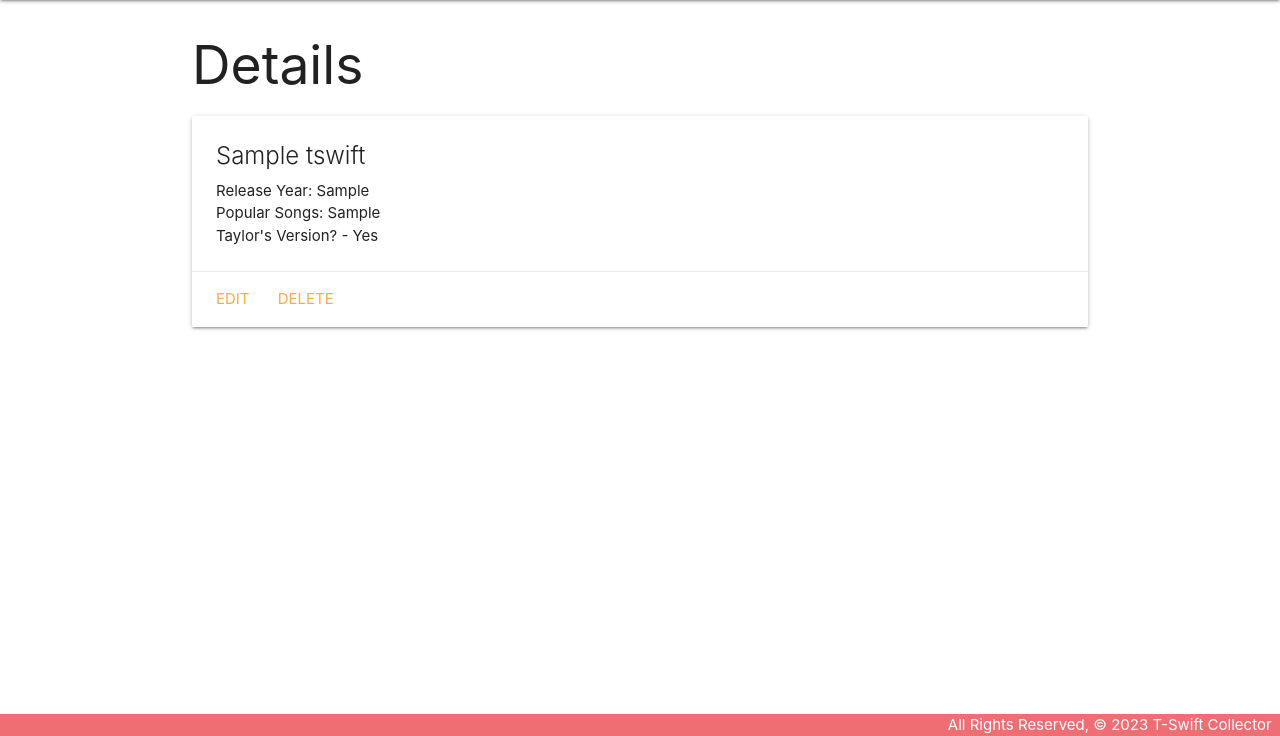
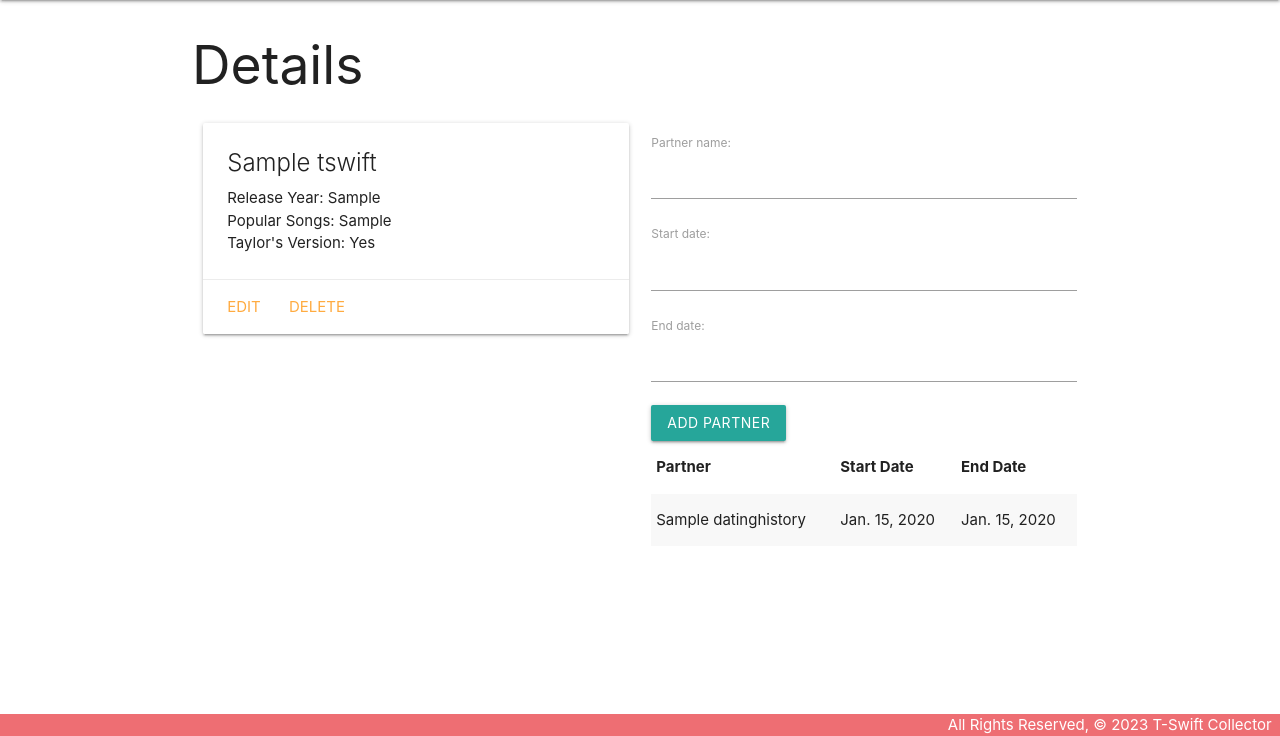
Before and after one commit to shaneyoung91/tswiftcollector, a Django app: page /tswifts/1/ in a window 1280 px wide. Shown: the part 64-800 px from the top of the page. Run offline with Django 4.2, Linux system fonts and the light colour scheme; tables that the repository leaves empty hold one stand-in row (values such as "Sample post").

Commit message:
Lab part 4 complete. Create new model with one to many relationship and implemented Create & Read functionality

```diff
--- a/main_app/admin.py
+++ b/main_app/admin.py
@@ -1,5 +1,6 @@
 from django.contrib import admin
-from .models import TSwift
+from .models import TSwift, DatingHistory
 
 # Register your models here.
 admin.site.register(TSwift)
+admin.site.register(DatingHistory)
--- /dev/null
+++ b/main_app/forms.py
@@ -0,0 +1,7 @@
+from django.forms import ModelForm
+from .models import DatingHistory
+
+class DatingHistoryForm(ModelForm):
+    class Meta:
+        model = DatingHistory
+        fields = ['partner_name', 'start_date', 'end_date']
--- a/main_app/models.py
+++ b/main_app/models.py
@@ -13,3 +13,13 @@ class TSwift(models.Model):
 
     def get_absolute_url(self):
         return reverse('detail', kwargs={'tswift_id': self.id})
+
+class DatingHistory(models.Model):
+    partner_name = models.CharField(max_length=100)
+    start_date = models.DateField()
+    end_date = models.DateField(null=True, blank=True)
+
+    tswift = models.ForeignKey(TSwift, on_delete=models.CASCADE)
+
+    def __str__(self):
+        return f'{self.tswift.name} - {self.partner_name}'
--- a/main_app/templates/base.html
+++ b/main_app/templates/base.html
@@ -9,6 +9,7 @@
     <title>T-Swift Collector</title>
     <link rel="stylesheet" href="https://cdnjs.cloudflare.com/ajax/libs/materialize/1.0.0/css/materialize.min.css">
     <link rel="stylesheet" type="text/css" href="{% static 'css/style.css' %}">
+    <script src="https://cdnjs.cloudflare.com/ajax/libs/materialize/1.0.0/js/materialize.min.js"></script>
 </head>
 <body>
     <header class="navbar-fixed">
--- a/main_app/templates/tswifts/detail.html
+++ b/main_app/templates/tswifts/detail.html
@@ -3,15 +3,17 @@
 
 <h2>Details</h2>
 
+<div class="row">
+    <div class="col s6">
         <div class="card">
                 <div class="card-content">
                     <span class="card-title">{{ tswift.name }}</span>
                     <p>Release Year: {{ tswift.year }}</p>
                     <p>Popular Songs: {{ tswift.songs }}</p>
                     {% if tswift.taylors_version %}
-            <p>Taylor's Version? - Yes</p>
+                        <p>Taylor's Version: Yes</p>
                     {% else %}
-            <p>Taylor's Version? - No</p>
+                        <p>Taylor's Version: No</p>
                     {% endif %}
                 </div>
                 <div class="card-action">
@@ -19,5 +21,46 @@
                     <a href="{% url 'tswifts_delete' tswift.id %}">Delete</a>
                 </div>
         </div>
+    </div>
+    <div class="col s6">
+        <form action="{% url 'add_datinghistory' tswift.id %}" method="POST">
+            {% csrf_token %}
+            {{ datinghistory_form.as_p }}
+            <input type="submit" class="btn" value="Add Partner">
+        </form>
+        <table class="striped">
+            <thead>
+                <tr><th>Partner</th><th>Start Date</th><th>End Date</th></tr>
+            </thead>
+            <tbody>
+                {% for datinghistory in tswift.datinghistory_set.all %}
+                <tr>
+                    <td>{{datinghistory.partner_name}}</td>
+                    <td>{{datinghistory.start_date}}</td>
+                    <td>{{datinghistory.end_date}}</td>
+                </tr>
+                {% endfor %}
+            </tbody>
+        </table>
+    </div>
+</div>
 
+<script>
+    const startDateEl = document.getElementById('id_start_date')
+    M.Datepicker.init(startDateEl, {
+        format: 'yyyy-mm-dd',
+        defaultDate: new Date(),
+        setDefaultDate: false,
+        yearRange: 15,
+        autoClose: true
+    });
+    const endDateEl = document.getElementById('id_end_date')
+    M.Datepicker.init(endDateEl, {
+        format: 'yyyy-mm-dd',
+        defaultDate: new Date(),
+        setDefaultDate: false,
+        yearRange: 15,
+        autoClose: true
+    });
+</script>
 {% endblock %}
--- a/main_app/templates/tswifts/index.html
+++ b/main_app/templates/tswifts/index.html
@@ -10,6 +10,11 @@
                 <span class="card-title">{{ tswift.name }}</span>
                 <p>Release Year: {{ tswift.year }}</p>
                 <p>Popular Songs: {{ tswift.songs }}</p>
+                {% if tswift.taylors_version %}
+                    <p>Taylor's Version: Yes</p>
+                {% else %}
+                    <p>Taylor's Version: No</p>
+                {% endif %}
             </div>
         </a>
     </div>
--- a/main_app/urls.py
+++ b/main_app/urls.py
@@ -9,4 +9,5 @@ urlpatterns = [
     path('tswifts/create/', views.TSwiftCreate.as_view(), name='tswifts_create'),
     path('tswifts/<int:pk>/update/', views.TSwiftUpdate.as_view(), name='tswifts_update'),
     path('tswifts/<int:pk>/delete/', views.TSwiftDelete.as_view(), name='tswifts_delete'),
+    path('tswifts/<int:tswift_id>/add_datinghistory/', views.add_datinghistory, name='add_datinghistory'),
 ]
--- a/main_app/views.py
+++ b/main_app/views.py
@@ -1,6 +1,7 @@
-from django.shortcuts import render
+from django.shortcuts import render, redirect
 from django.views.generic.edit import CreateView, UpdateView, DeleteView
 from .models import TSwift
+from .forms import DatingHistoryForm
 
 # Create your views here.
 def home(request):
@@ -15,7 +16,16 @@ def tswifts_index(request):
 
 def tswifts_detail(request, tswift_id):
     tswift = TSwift.objects.get(id=tswift_id)
-    return render(request, 'tswifts/detail.html', {'tswift':tswift})
+    datinghistory_form = DatingHistoryForm()
+    return render(request, 'tswifts/detail.html', {'tswift':tswift, 'datinghistory_form': datinghistory_form})
+
+def add_datinghistory(request, tswift_id):
+    form = DatingHistoryForm(request.POST)
+    if form.is_valid():
+        new_datinghistory = form.save(commit=False)
+        new_datinghistory.tswift_id = tswift_id
+        new_datinghistory.save()
+    return redirect('detail', tswift_id=tswift_id)
 
 class TSwiftCreate(CreateView):
     model = TSwift
```
Also changed, not shown: main_app/migrations/0004_datinghistory.py (added). Lines whose indentation alone changed are shown as unchanged.
